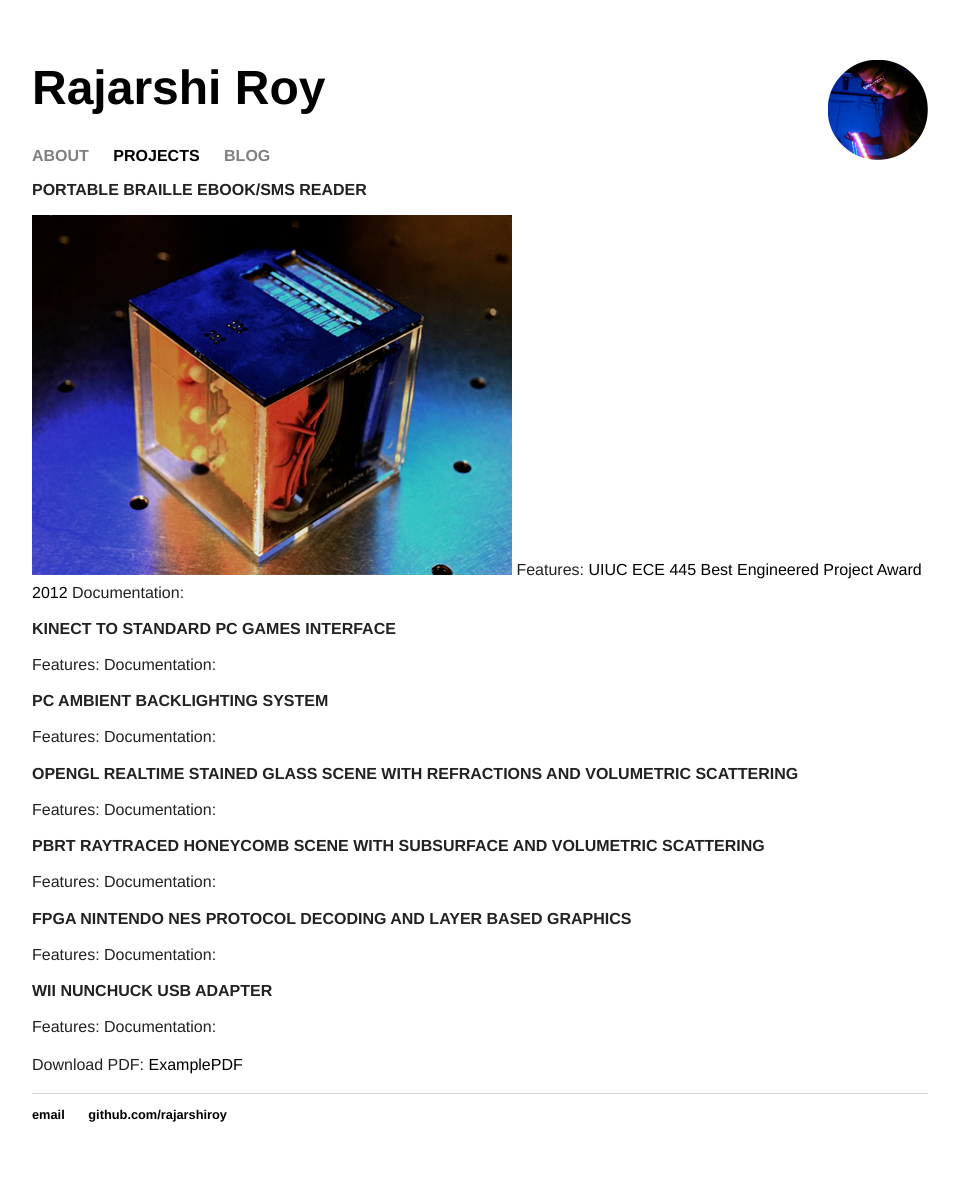
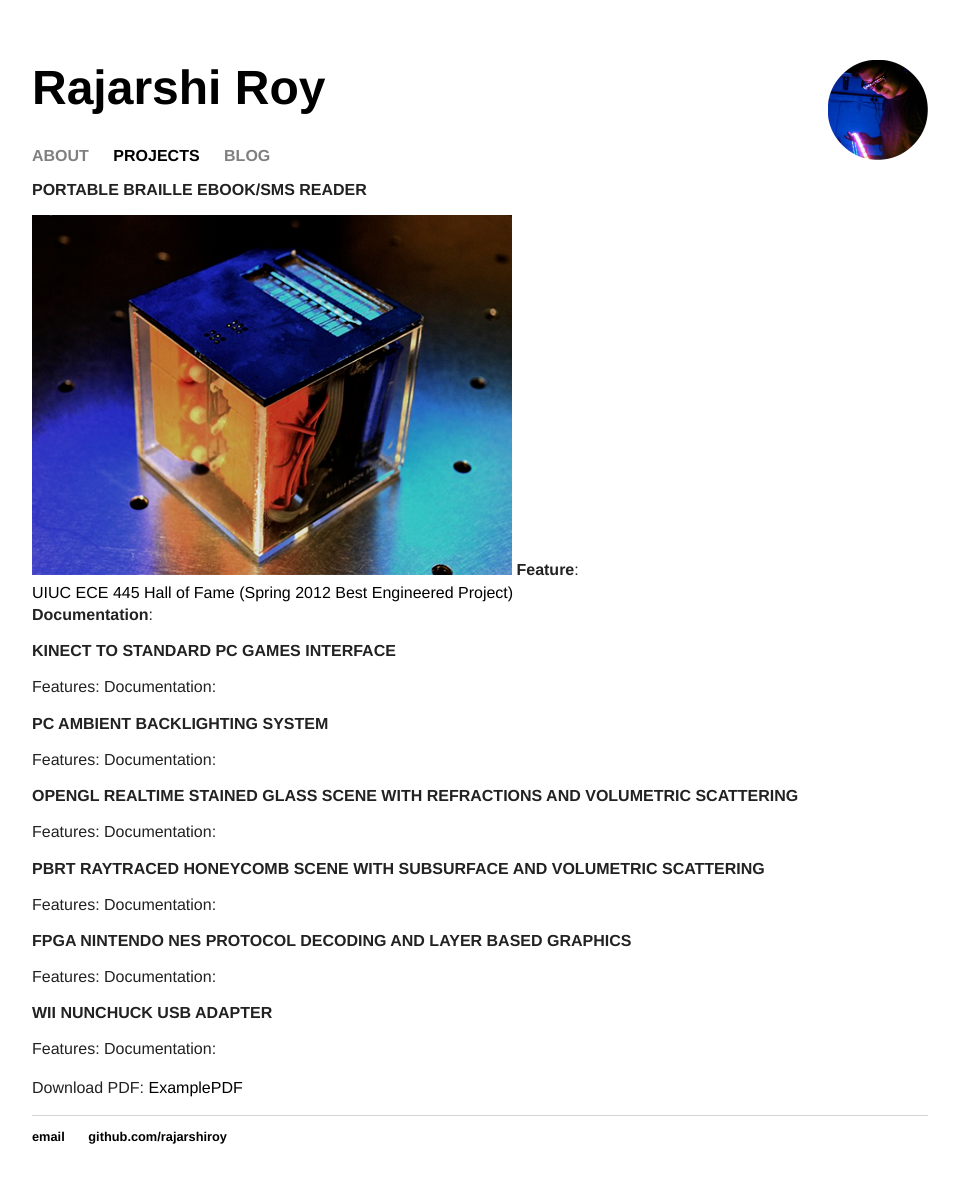
Before and after one commit to rajarshiroy/rajarshiroy.github.io, a Jekyll site: the page built from projects/index.html, in a window 1280 px wide. Shown: the whole page, without its empty margins (160-1119 px from the left). Built offline with Jekyll 4.4.1, drawn with Linux system fonts in a browser that asks for light colours; before the commit the page ends 1182 px from its top, so only the background shows below that.

Commit message:
Update index.html

```diff
--- a/projects/index.html
+++ b/projects/index.html
@@ -4,8 +4,9 @@ title: Projects
 ---
 ### PORTABLE BRAILLE EBOOK/SMS READER ###
 <img src="/projects/content/braille.png" width="480" height="360">
-Features: [UIUC ECE 445 Best Engineered Project Award 2012](https://courses.engr.illinois.edu/ece445/hall-of-fame.asp)
-Documentation:
+**Feature**:<br/>
+[UIUC ECE 445 Hall of Fame (Spring 2012 Best Engineered Project)](https://courses.engr.illinois.edu/ece445/hall-of-fame.asp)<br/>
+**Documentation**:
 
 ### KINECT TO STANDARD PC GAMES INTERFACE ###
 
```
